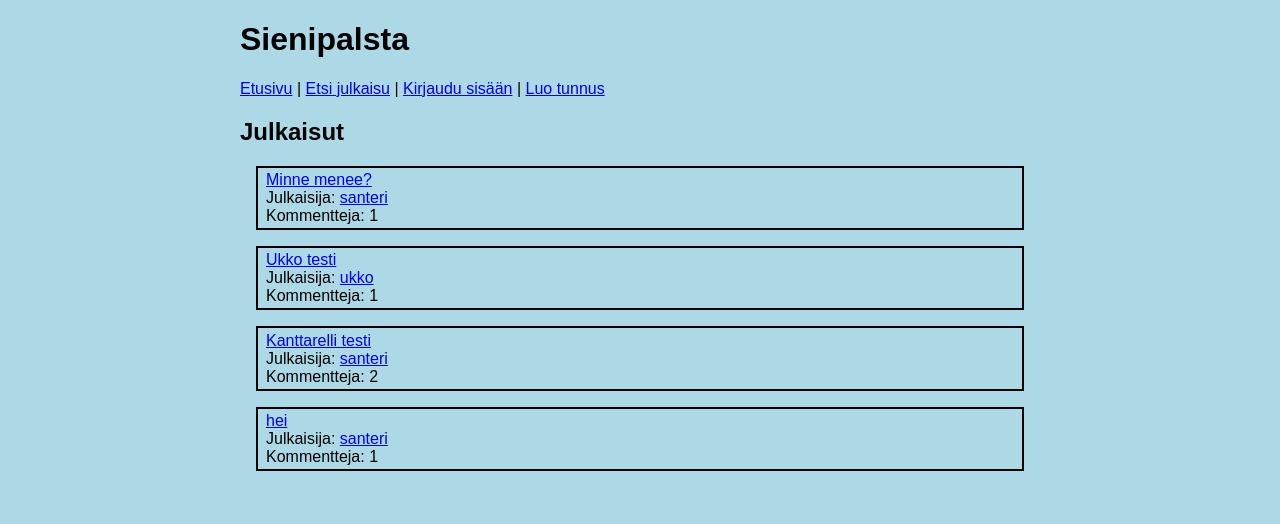
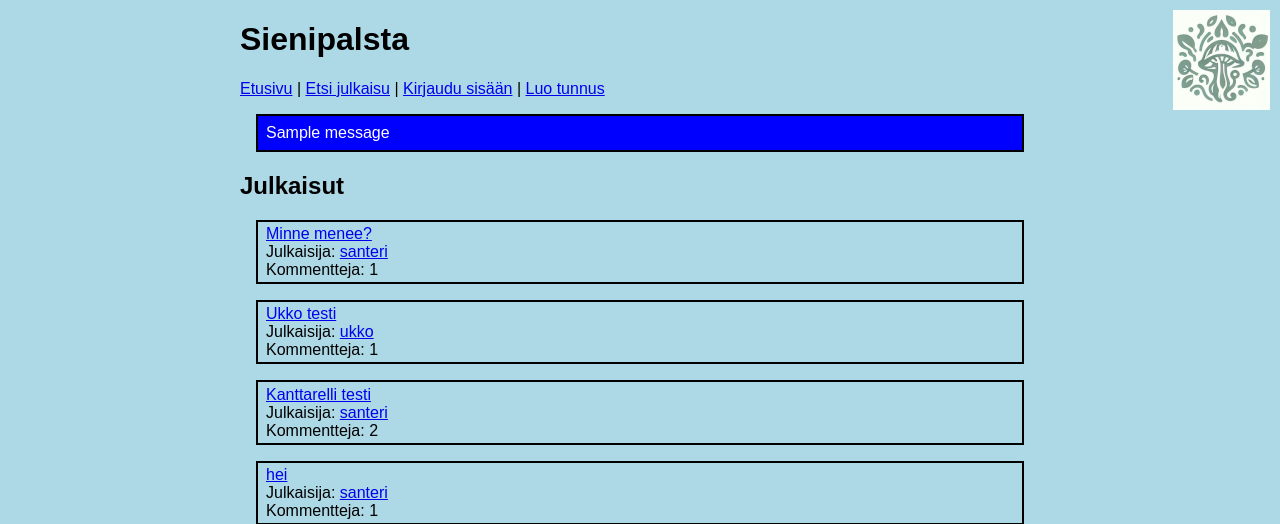
Before and after one commit to serze10/Sienipalsta, a Flask app: page / in a window 1280 px wide. Shown: the top 524 px of the page. Run offline with Flask 3, Linux system fonts and the light colour scheme; data comes from the database, SQL or seed files in the repository; both versions use the stored data as it was after the commit; one stand-in notice (Sample message) is shown.

Commit message:
Add logo and flash

```diff
--- a/app.py
+++ b/app.py
@@ -1,6 +1,6 @@
 import sqlite3
 from flask import Flask
-from flask import abort, redirect, render_template, request, session, make_response
+from flask import abort, flash, redirect, render_template, request, session, make_response
 import db
 import config
 import items
@@ -144,11 +144,13 @@ def add_image():
     allowed_extensions = [".png", ".jpg", ".jpeg"]
     file = request.files["image"]
     if not any(file.filename.endswith(ext) for ext in allowed_extensions):
-        return "VIRHE: väärä tiedostomuoto"
+        flash("VIRHE: Väärä tiedostomuoto")
+        return redirect("/images/" + str(item_id))
 
     image = file.read()
     if len(image) > 100 * 1024:
-        return "VIRHE: liian suuri kuva"
+        flash("VIRHE: Liian suuri kuva")
+        return redirect("/images/" + str(item_id))
 
     items.add_image(item_id, image)
     return redirect("/images/" + str(item_id))
@@ -276,12 +278,14 @@ def create():
     password1 = request.form["password1"]
     password2 = request.form["password2"]
     if password1 != password2:
-        return "VIRHE: salasanat eivät ole samat"
+        flash("VIRHE: Salasanat eivät täsmää")
+        return redirect("/register")
 
     try:
         users.create_user(username, password1)
     except sqlite3.IntegrityError:
-        return "VIRHE: tunnus on jo varattu"
+        flash("VIRHE: Tunnus on jo varattu")
+        return redirect("/register")
     return render_template("user_created.html")
 
     password_hash = generate_password_hash(password1)
@@ -302,7 +306,8 @@ def login():
             session["username"] = username
             return redirect("/")
         else:
-            return "VIRHE: väärä tunnus tai salasana"
+            flash("VIRHE: Väärä tunnus tai salasana")
+            return redirect("/login")
 
 @app.route("/logout")
 def logout():
--- a/static/main.css
+++ b/static/main.css
@@ -10,3 +10,18 @@ body {
     margin: 1em;
     padding: 0.2em 0.5em;
 }
+
+
+.logo {
+    position: absolute;
+    top: 10px;
+    right: 10px;
+  }
+
+  .info {
+    border: 2px solid black;
+    margin: 1em;
+    padding: 0.5em;
+    background-color: blue;
+    color: white;
+  }
--- a/templates/layout.html
+++ b/templates/layout.html
@@ -7,6 +7,7 @@
 </head>
 
 <body>
+  <img src="/static/logo.png" alt="Logo" class="logo">
   <h1>Sienipalsta</h1>
   {% if session.user_id %}
   <p>
@@ -26,6 +27,11 @@
     <a href="/register">Luo tunnus</a>
   {% endif %}
   </p>
+  {% for message in get_flashed_messages() %}
+  <p class="info">
+    {{ message }}
+  </p>
+  {% endfor %}
 
   {% block content %}{% endblock %}
 </body>
--- a/templates/login.html
+++ b/templates/login.html
@@ -3,6 +3,7 @@
 {% block title %}Kirjaudu sisään{% endblock %}
 
 {% block content %}
+
 <h2>Kirjaudu sisään</h2>
 
 <form action="/login" method="post">
--- a/templates/register.html
+++ b/templates/register.html
@@ -3,6 +3,7 @@
 {% block title %}Luo tunnus{% endblock %}
 
 {% block content %}
+
 <h2>Luo tunnus</h2>
 
 <form action="/create" method="post">
```
Also changed, not shown: database.db, static/logo.png (added).
